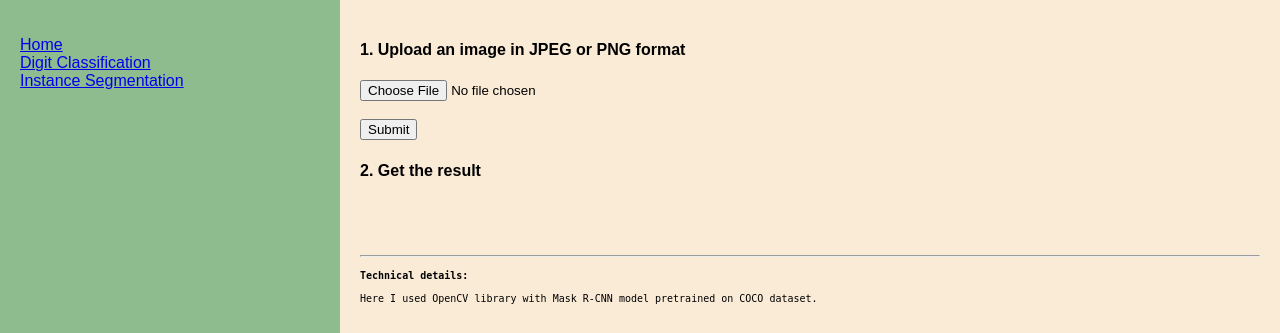
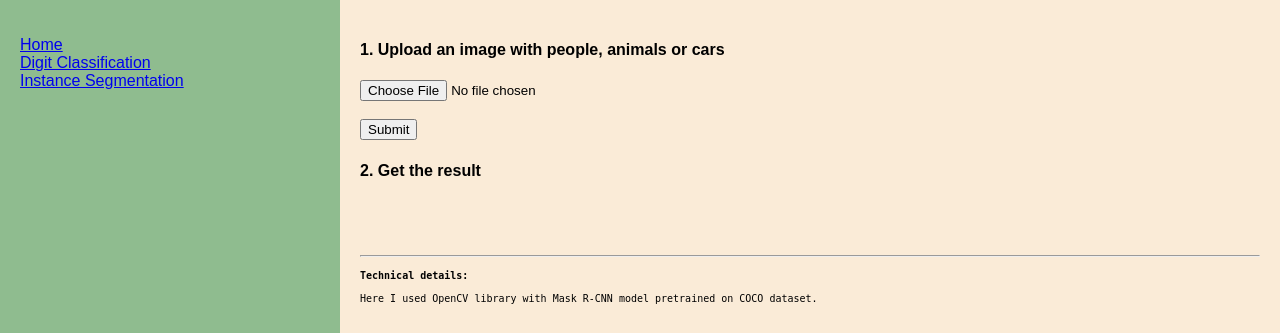
Before and after one commit to ivan-kud/ml-service, a FastAPI app: page /instance in a window 1280 px wide. Shown: the part 100-433 px from the top of the page. Run offline with FastAPI, Linux system fonts and the light colour scheme.

Commit message:
Update instance.html

```diff
--- a/app/templates/pages/instance.html
+++ b/app/templates/pages/instance.html
@@ -6,7 +6,7 @@
 
 {% block page_content %}
 <form id="myForm" method="post" enctype="multipart/form-data">
-    <h4>1. Upload an image in JPEG or PNG format</h4>
+    <h4>1. Upload an image with people, animals or cars</h4>
     <input type="file" id="fileBtn" name="file" accept="image/png, image/jpeg">
     <br>
     <br>
```
